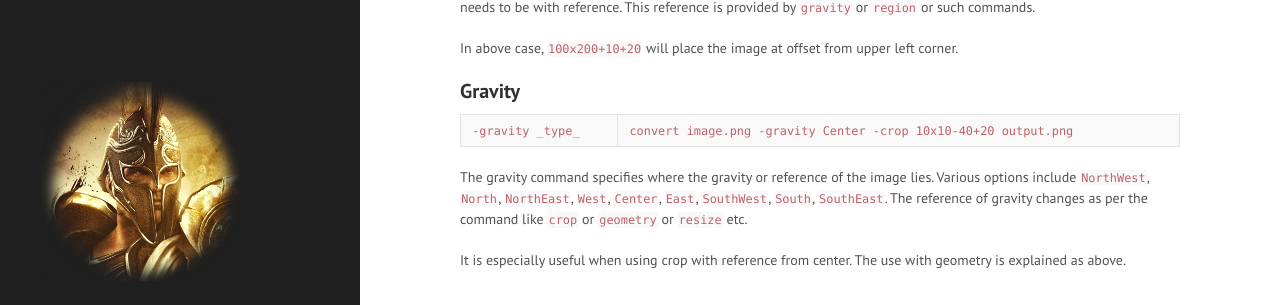
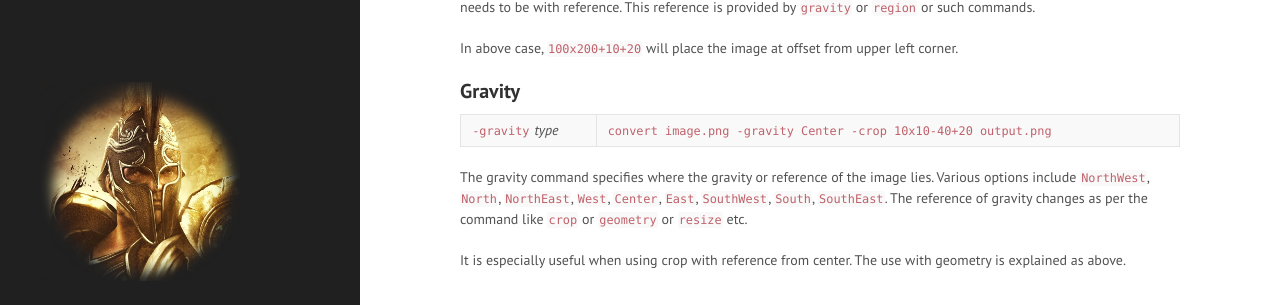
Before and after one commit to MaheshTK/MaheshTK.github.io, a Jekyll site: the page built from _posts/2016-08-13-main-commands-of-image-magick.markdown, in a window 1280 px wide and 900 px high, scrolled down 528 px. Shown: the part 227-532 px from the top of the window. Built offline with Jekyll 4.4.1, drawn with Linux system fonts in a browser that asks for light colours.

```diff
--- a/_posts/2016-08-13-main-commands-of-image-magick.markdown
+++ b/_posts/2016-08-13-main-commands-of-image-magick.markdown
@@ -28,7 +28,7 @@ In above case, `100x200+10+20` will place the image at offset from upper left co
 
 #### Gravity
 
-| `-gravity _type_` | `convert image.png -gravity Center -crop 10x10-40+20 output.png` |
+| `-gravity` _type_ | `convert image.png -gravity Center -crop 10x10-40+20 output.png` |
 
 The gravity command specifies where the gravity or reference of the image lies. Various options include `NorthWest`, `North`, `NorthEast`, `West`, `Center`, `East`, `SouthWest`, `South`, `SouthEast`. The reference of gravity changes as per the command like `crop` or `geometry` or `resize` etc.
 
```
